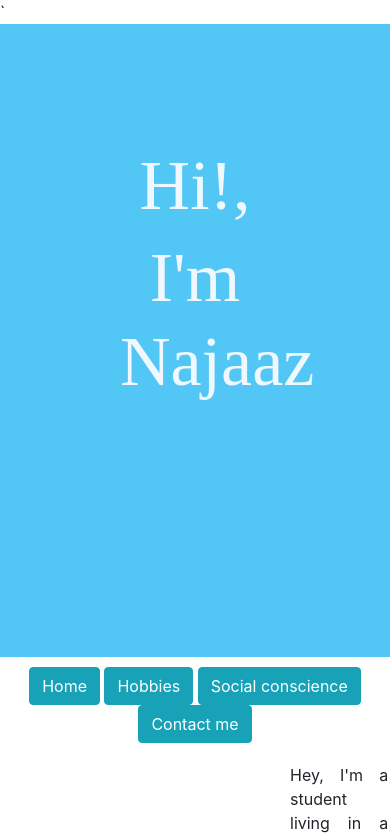
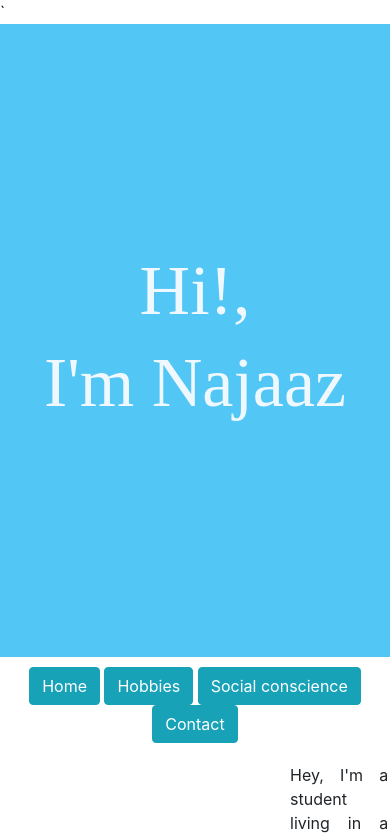
Before and after one commit to Najaaz/Personal_website, a plain HTML site: page index.html in a window 390 px wide. Shown: the top 838 px of the page. Drawn offline with nearby package versions, Linux system fonts and the light colour scheme.

Commit message:
Cleared off sm bugs, still have to fix home page to be mobile responsive

```diff
--- a/index.html
+++ b/index.html
@@ -21,7 +21,7 @@
                 <button class = "btn btn-info" onclick="window.location.href='index.html'">Home</button>
                 <button class = "btn btn-info" onclick = "window.location.href='hobbies.html'">Hobbies</button>
                 <button class = "btn btn-info" onclick = "window.location.href='Social-responsibility.html'">Social conscience</button>
-                <button class = "btn btn-info" onclick = "window.location.href='contact.html'">Contact me</button>
+                <button class = "btn btn-info" onclick = "window.location.href='contact.html'">Contact</button>
             </div>
 
 
--- a/style0.css
+++ b/style0.css
@@ -1,10 +1,14 @@
 .row1{
-  /*text-align: center;*/
+  display: flex;
+  margin-top: auto;
+  margin-bottom: auto;
   background-color: #52c7f5;
   width: 100%;
   height: 75vh;
 }
-
+.container1{
+  width: 100%;
+}
 .row2 , .row3 ,.row4{
   text-align: center;
   padding: 10px;
@@ -15,10 +19,15 @@
   font-family: Lemon Milk;
   color: aliceblue;
 }
+.name-container {
+  display: flex;
+  flex-direction: column;
+  margin: auto;
+}
 
-.name-container {
+.name-container h2{
+  flex-direction: column;
   text-align: center;
-  padding: 120px;
 }
 
 .row3 ,.row4{
@@ -61,7 +70,7 @@ hr{
 }
 
 
-@media (min-width: 900px) {
+@media (min-width: 800px) {
   .welcome-name::before {
     content: "I'm Najaaz Nabhan";
   }
@@ -74,7 +83,7 @@ hr{
   }
 }
 
-@media (max-width: 899px) {
+@media (max-width: 799px) {
   .welcome-name::before {
     content: "I'm Najaaz";
   }
```
Also changed, not shown: Social-responsibility.html (+1 -1 lines), contact.html (+1 -1 lines), hobbies.html (+1 -1 lines).
